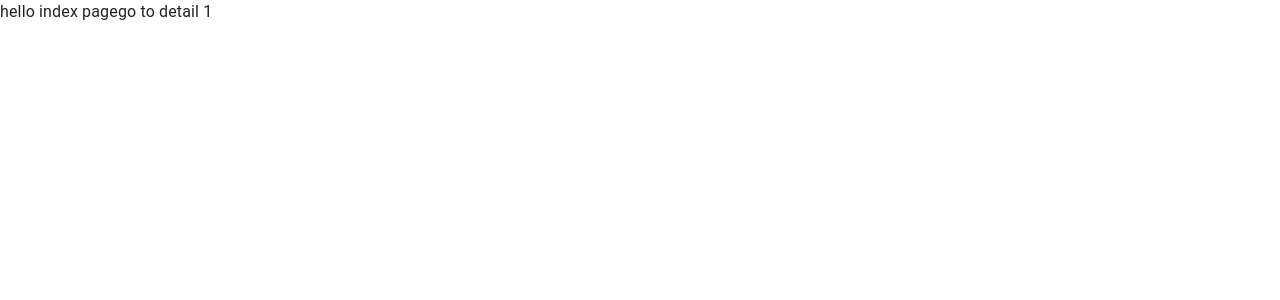
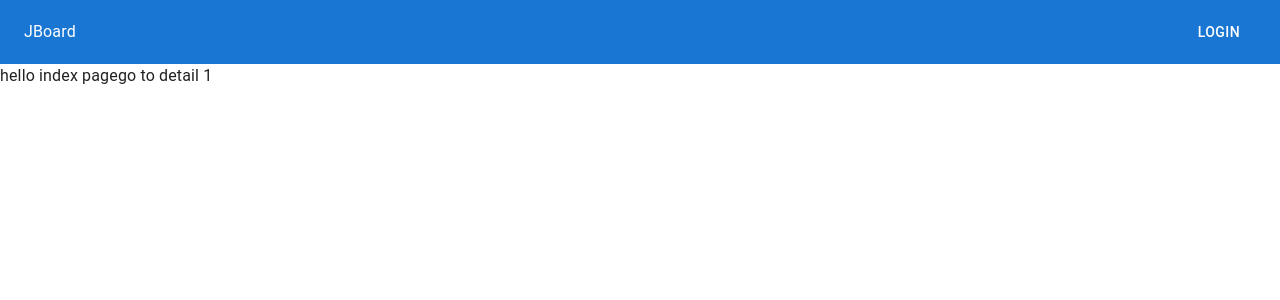
Before and after one commit to 2wisdom/jboard, a React (Vite) app: page / in a window 1280 px wide. Shown: the top 300 px of the page. Built offline with nearby package versions, Linux system fonts and the light colour scheme.

Commit message:
add app bar

```diff
--- /dev/null
+++ b/src/layout/AppBar.tsx
@@ -0,0 +1,17 @@
+import { Button, Toolbar, Typography } from "@mui/material";
+import MuiAppBar from "@mui/material/AppBar";
+import { Link } from "react-router-dom";
+
+export default function AppBar() {
+  return (
+    <MuiAppBar>
+      <Toolbar>
+        <Typography component={Link} to="/">
+          JBoard
+        </Typography>
+        <span style={{ flexGrow: 1 }} />
+        <Button>LOGIN</Button>
+      </Toolbar>
+    </MuiAppBar>
+  );
+}
--- a/src/layout/Layout.tsx
+++ b/src/layout/Layout.tsx
@@ -1,3 +1,6 @@
+import { Box, Toolbar } from "@mui/material";
+import AppBar from "./AppBar";
+
 export type LayoutProps = {
   children: any;
   title?: string;
@@ -5,5 +8,12 @@ export type LayoutProps = {
 
 export default function Layout(props: LayoutProps) {
   const { children } = props;
-  return <div>{children}</div>;
+
+  return (
+    <div>
+      <AppBar />
+      <Toolbar />
+      <Box component="main">{children}</Box>
+    </div>
+  );
 }
--- a/src/theme.ts
+++ b/src/theme.ts
@@ -1,5 +1,22 @@
 import { createTheme } from "@mui/material/styles";
 
-const theme = createTheme({});
+const theme = createTheme({
+  components: {
+    MuiAppBar: {
+      defaultProps: {
+        elevation: 0,
+      },
+    },
+    MuiButton: {
+      defaultProps: {
+        disableElevation: true,
+        disableFocusRipple: true,
+        disableRipple: true,
+        disableTouchRipple: true,
+        variant: "contained",
+      },
+    },
+  },
+});
 
 export default theme;
```
